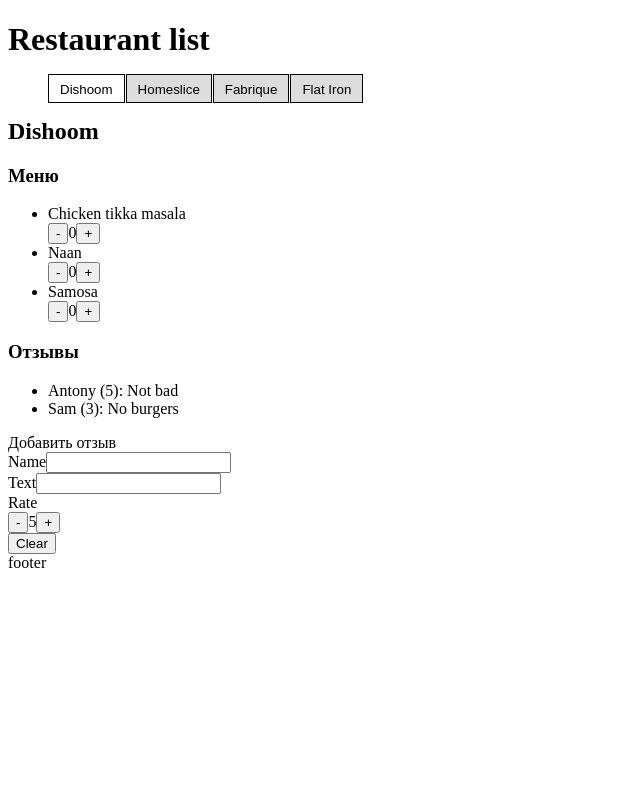
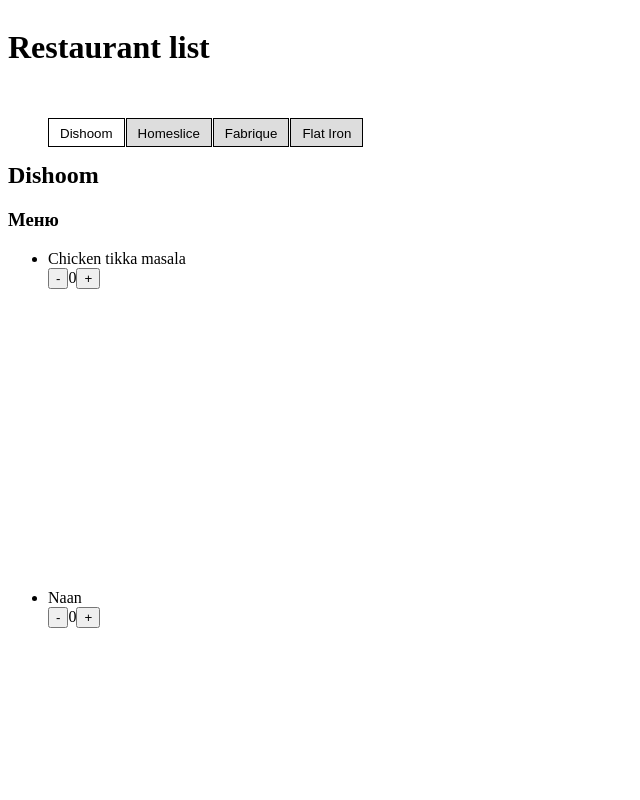
Before and after one commit to soxvox/soxvoxlearnreact, a React (Vite) app: page / in a window 1280 px wide. Both pictures are taken after a click on the button "Dishoom". Shown: the top 800 px of the page, without its empty margins (0-640 px from the left). Built offline with nearby package versions, Linux system fonts and the light colour scheme.

Commit message:
HW-5 enlarge page height

```diff
--- a/src/components/Layout/layout.jsx
+++ b/src/components/Layout/layout.jsx
@@ -1,10 +1,10 @@
 export const Layout = ({ children, title }) => {
   return (
     <div>
-      <header>
+      <header style={{ position: "fixed" }}>
         <h1>{title}</h1>
       </header>
-      <section>{children}</section>
+      <section style={{ paddingTop: "100px" }}>{children}</section>
       <footer>footer</footer>
     </div>
   );
--- a/src/components/Menu/dish-list-item.jsx
+++ b/src/components/Menu/dish-list-item.jsx
@@ -9,7 +9,7 @@
   });
 
   return (
-    <li key={dish.id}>
+    <li key={dish.id} style={{ paddingBottom: "300px" }}>
       {dish.name}
       <Counter count={count} increment={increment} decrement={decrement} />
     </li>
--- a/src/components/Reviews/review-form.jsx
+++ b/src/components/Reviews/review-form.jsx
@@ -7,7 +7,7 @@
   const { name, text, rate } = form;
 
   return (
-    <div>
+    <div style={{ paddingTop: "300px" }}>
       <div>Добавить отзыв</div>
       <div>
         <span>Name</span>
--- a/src/components/Reviews/review-list-item.jsx
+++ b/src/components/Reviews/review-list-item.jsx
@@ -1,7 +1,7 @@
 export const ReviewListItem = ({ review }) => {
   const { id, user, rating, text } = review;
   return (
-    <li key={id}>
+    <li key={id} style={{ paddingBottom: "300px" }}>
       {user} ({rating}): {text}
     </li>
   );
```
